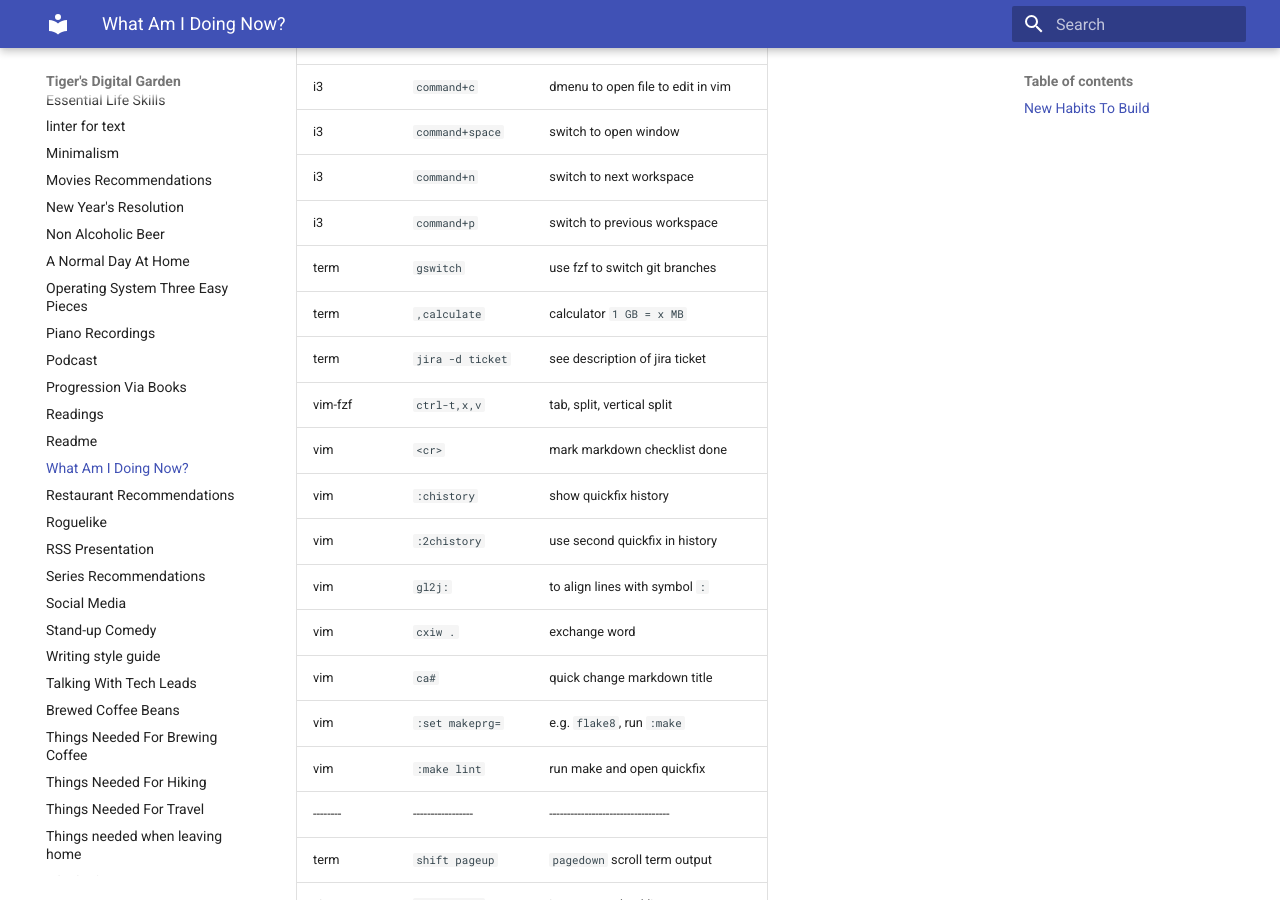
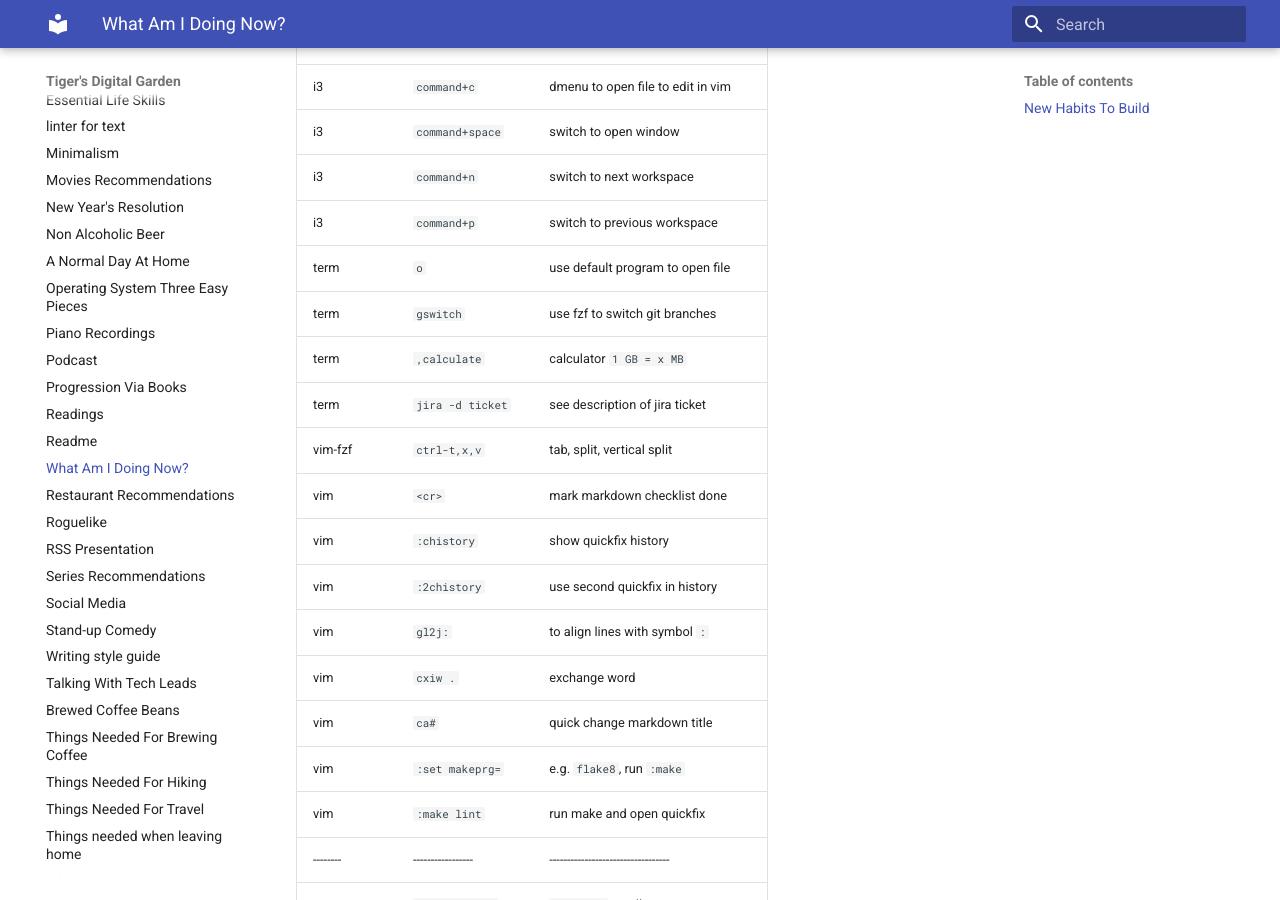
Before and after one commit to ynotstartups/notes, an MkDocs documentation site: the page built from notes/reminders.md, in a window 1280 px wide and 900 px high, scrolled down 629 px. Built offline with MkDocs 1.6.1 and Material for MkDocs 9.7.7, drawn with Linux system fonts in a browser that asks for light colours.

Commit message:
add reminders

```diff
--- a/notes/reminders.md
+++ b/notes/reminders.md
@@ -19,6 +19,7 @@
 | i3       | `command+space`   | switch to open window              |
 | i3       | `command+n`       | switch to next workspace           |
 | i3       | `command+p`       | switch to previous workspace       |
+| term     | `o`               | use default program to open file   |
 | term     | `gswitch`         | use fzf to switch git branches     |
 | term     | `,calculate`      | calculator `1 GB = x MB`           |
 | term     | `jira -d ticket`  | see description of jira ticket     |
```
